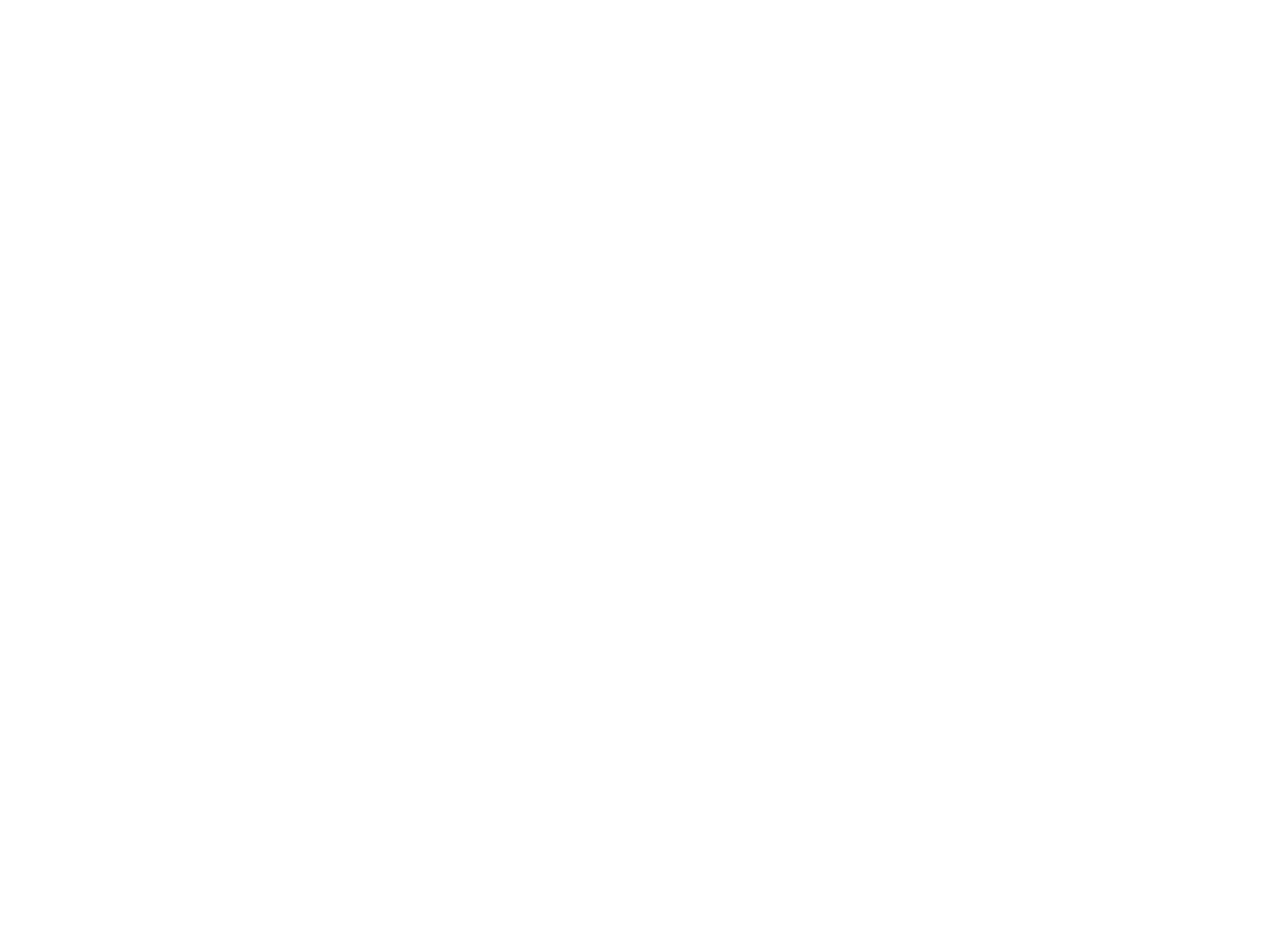
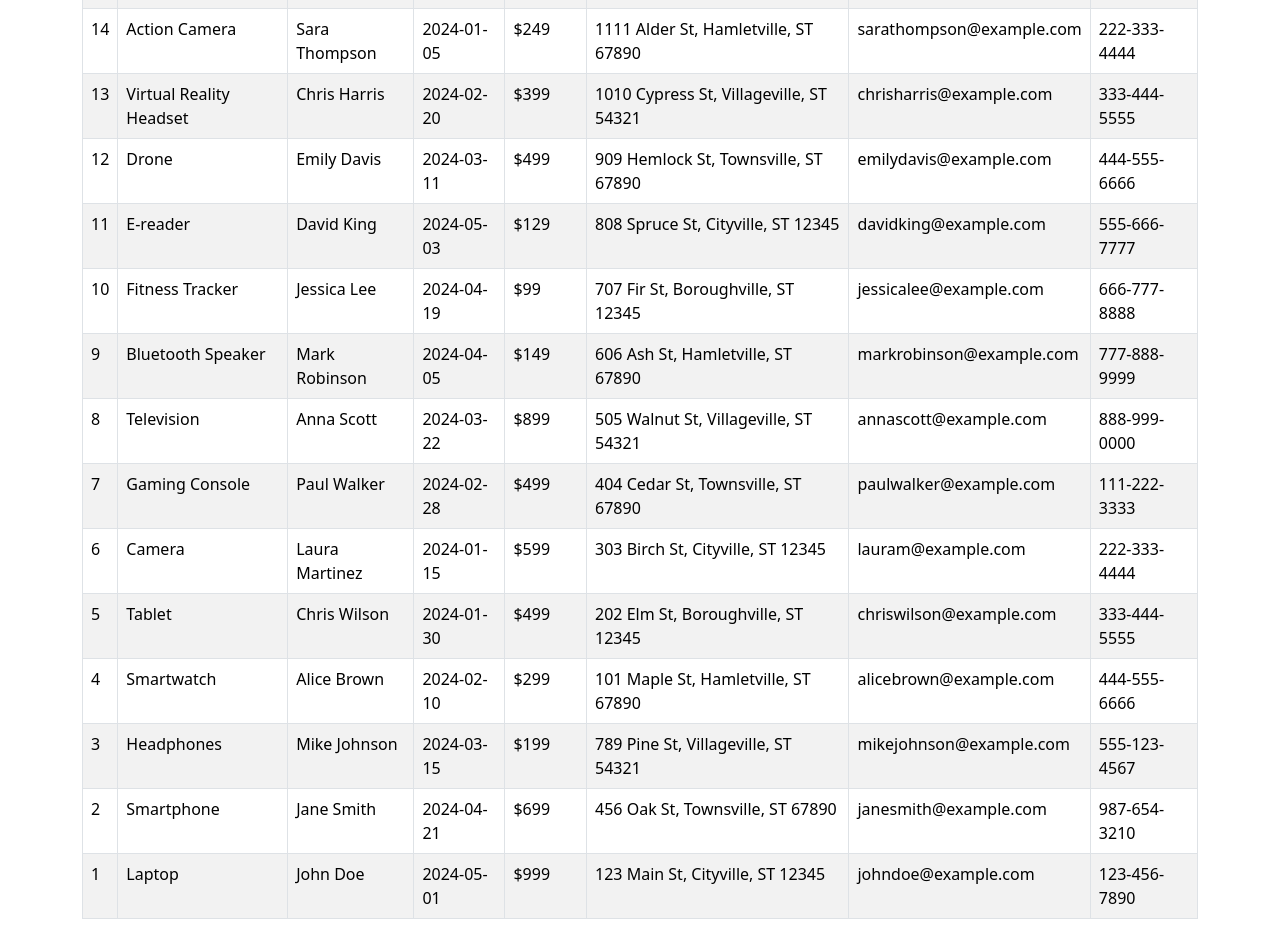
Before and after one commit to elvinjoy/CanCraft-adminPanel, a React (Vite) app: page / in a window 1280 px wide. Shown: the part 560-1495 px from the top of the page. Before the commit the page ends 800 px from the top, so only its background shows below. Built offline with nearby package versions, Linux system fonts and the light colour scheme; a web font is replaced by a local one.

Commit message:
added dummy view order page

```diff
--- a/src/App.jsx
+++ b/src/App.jsx
@@ -1,10 +1,18 @@
-import { BrowserRouter as Router } from 'react-router-dom';
+import React from 'react';
+import { BrowserRouter as Router, Routes, Route } from 'react-router-dom';
 import Dashboard from './components/dashboard/Dashboard';
+import ViewOrders from './components/viewOrders/ViewOrders';
 
 const App = () => {
     return (
         <Router>
-            <Dashboard />
+            <Routes>
+                <Route path='/' element={<Dashboard />} />
+                <Route path='/vieworders' element={<ViewOrders />} />
+                {/* <Route path='/manageusers' element={<AddStaff />} /> */}
+                {/* <Route path='/addnewsizeratio' element={<EditStaff />} /> */}
+                {/* <Route path='/demon' element={<Demon />} /> */}
+            </Routes>
         </Router>
     );
 }
--- a/src/components/dashboard/Dashboard.css
+++ b/src/components/dashboard/Dashboard.css
@@ -21,6 +21,7 @@
   font-family: "Teachers", sans-serif;
   font-weight: 400;
   font-style: normal;
+  text-decoration: none !important;
 }
 
 /* Hover effect for cards */
@@ -32,6 +33,10 @@
 .card-body {
   position: relative;
   z-index: 1;
+}
+
+.card-body a {
+  text-decoration: none;
 }
 
 .cart {
@@ -72,3 +77,7 @@
 .custom-margin-top {
   margin-top: 10px; /* Adjust the value as needed */
 }
+
+a {
+  text-decoration: none !important;
+}
--- a/src/components/dashboard/Dashboard.jsx
+++ b/src/components/dashboard/Dashboard.jsx
@@ -3,6 +3,8 @@
 import 'bootstrap/dist/css/bootstrap.min.css';
 import 'boxicons/css/boxicons.min.css';
 import './Dashboard.css';
+import { Link } from 'react-router-dom';
+import ViewOrders from '../viewOrders/ViewOrders';
 
 const DashboardComponent = () => {
   const [showWelcomeText, setShowWelcomeText] = useState(false);
@@ -18,35 +20,44 @@
         {showWelcomeText && <h4 className="welcome-text">Welcome to Admin Panel</h4>}
         <div className="row">
           <div className="col-md-6 mb-4">
+            <Link to='/vieworders'>
             <div className="card p-3 animate-card">
               <div className="card-body">
                 <span>View Orders<i className='bx bx-cart-alt cart'></i></span>
               </div>
             </div>
+            </Link>
           </div>
           <div className="col-md-6 mb-4">
+          <Link to='/manageusers'>
             <div className="card p-3 animate-card">
               <div className="card-body">
                 <span>Manage Users<i className="bx bxs-cart-add cart"></i></span>
               </div>
             </div>
+            </Link>
           </div>
           <div className="col-md-6 mb-4">
+          <Link to='/addnewsizeratio'>
             <div className="card p-3 animate-card">
               <div className="card-body">
                 <span>Add New Size Ratio<i className='bx bx-cart-alt cart'></i></span>
               </div>
             </div>
+            </Link>
           </div>
           <div className="col-md-6 mb-4">
+          <Link to='Card4'>
             <div className="card p-3 animate-card">
               <div className="card-body">
                 <span>Card 4<i className="bx bxs-cart-add cart"></i></span>
               </div>
             </div>
+            </Link>
           </div>
         </div>
       </div>
+      <ViewOrders />
     </>
   );
 }
--- a/src/components/viewOrders/ViewOrders.jsx
+++ b/src/components/viewOrders/ViewOrders.jsx
@@ -0,0 +1,195 @@
+import React from 'react';
+import { Table } from 'react-bootstrap';
+import 'bootstrap/dist/css/bootstrap.min.css';
+
+const ViewOrders = () => {
+    // Dummy data for the table
+    const orders = [
+        {
+            id: 1,
+            product: 'Laptop',
+            name: 'John Doe',
+            date: '2024-05-01',
+            amount: '$999',
+            address: '123 Main St, Cityville, ST 12345',
+            email: 'johndoe@example.com',
+            phone: '123-456-7890'
+        },
+        {
+            id: 2,
+            product: 'Smartphone',
+            name: 'Jane Smith',
+            date: '2024-04-21',
+            amount: '$699',
+            address: '456 Oak St, Townsville, ST 67890',
+            email: 'janesmith@example.com',
+            phone: '987-654-3210'
+        },
+        {
+            id: 3,
+            product: 'Headphones',
+            name: 'Mike Johnson',
+            date: '2024-03-15',
+            amount: '$199',
+            address: '789 Pine St, Villageville, ST 54321',
+            email: 'mikejohnson@example.com',
+            phone: '555-123-4567'
+        },
+        {
+            id: 4,
+            product: 'Smartwatch',
+            name: 'Alice Brown',
+            date: '2024-02-10',
+            amount: '$299',
+            address: '101 Maple St, Hamletville, ST 67890',
+            email: 'alicebrown@example.com',
+            phone: '444-555-6666'
+        },
+        {
+            id: 5,
+            product: 'Tablet',
+            name: 'Chris Wilson',
+            date: '2024-01-30',
+            amount: '$499',
+            address: '202 Elm St, Boroughville, ST 12345',
+            email: 'chriswilson@example.com',
+            phone: '333-444-5555'
+        },
+        {
+            id: 6,
+            product: 'Camera',
+            name: 'Laura Martinez',
+            date: '2024-01-15',
+            amount: '$599',
+            address: '303 Birch St, Cityville, ST 12345',
+            email: 'lauram@example.com',
+            phone: '222-333-4444'
+        },
+        {
+            id: 7,
+            product: 'Gaming Console',
+            name: 'Paul Walker',
+            date: '2024-02-28',
+            amount: '$499',
+            address: '404 Cedar St, Townsville, ST 67890',
+            email: 'paulwalker@example.com',
+            phone: '111-222-3333'
+        },
+        {
+            id: 8,
+            product: 'Television',
+            name: 'Anna Scott',
+            date: '2024-03-22',
+            amount: '$899',
+            address: '505 Walnut St, Villageville, ST 54321',
+            email: 'annascott@example.com',
+            phone: '888-999-0000'
+        },
+        {
+            id: 9,
+            product: 'Bluetooth Speaker',
+            name: 'Mark Robinson',
+            date: '2024-04-05',
+            amount: '$149',
+            address: '606 Ash St, Hamletville, ST 67890',
+            email: 'markrobinson@example.com',
+            phone: '777-888-9999'
+        },
+        {
+            id: 10,
+            product: 'Fitness Tracker',
+            name: 'Jessica Lee',
+            date: '2024-04-19',
+            amount: '$99',
+            address: '707 Fir St, Boroughville, ST 12345',
+            email: 'jessicalee@example.com',
+            phone: '666-777-8888'
+        },
+        {
+            id: 11,
+            product: 'E-reader',
+            name: 'David King',
+            date: '2024-05-03',
+            amount: '$129',
+            address: '808 Spruce St, Cityville, ST 12345',
+            email: 'davidking@example.com',
+            phone: '555-666-7777'
+        },
+        {
+            id: 12,
+            product: 'Drone',
+            name: 'Emily Davis',
+            date: '2024-03-11',
+            amount: '$499',
+            address: '909 Hemlock St, Townsville, ST 67890',
+            email: 'emilydavis@example.com',
+            phone: '444-555-6666'
+        },
+        {
+            id: 13,
+            product: 'Virtual Reality Headset',
+            name: 'Chris Harris',
+            date: '2024-02-20',
+            amount: '$399',
+            address: '1010 Cypress St, Villageville, ST 54321',
+            email: 'chrisharris@example.com',
+            phone: '333-444-5555'
+        },
+        {
+            id: 14,
+            product: 'Action Camera',
+            name: 'Sara Thompson',
+            date: '2024-01-05',
+            amount: '$249',
+            address: '1111 Alder St, Hamletville, ST 67890',
+            email: 'sarathompson@example.com',
+            phone: '222-333-4444'
+        },
+        {
+            id: 15,
+            product: 'Portable Charger',
+            name: 'Ryan White',
+            date: '2024-04-25',
+            amount: '$59',
+            address: '1212 Willow St, Boroughville, ST 12345',
+            email: 'ryanwhite@example.com',
+            phone: '111-222-3333'
+        }
+    ];
+
+    return (
+        <div className="container mt-4">
+            <h1>View Orders</h1>
+            <Table striped bordered hover>
+                <thead>
+                    <tr>
+                        <th>#</th>
+                        <th>Product</th>
+                        <th>Name</th>
+                        <th>Date</th>
+                        <th>Amount</th>
+                        <th>Address</th>
+                        <th>Email</th>
+                        <th>Phone</th>
+                    </tr>
+                </thead>
+                <tbody>
+                    {orders.reverse().map((order) => (
+                        <tr key={order.id}>
+                            <td>{order.id}</td>
+                            <td>{order.product}</td>
+                            <td>{order.name}</td>
+                            <td>{order.date}</td>
+                            <td>{order.amount}</td>
+                            <td>{order.address}</td>
+                            <td>{order.email}</td>
+                            <td>{order.phone}</td>
+                        </tr>
+                    ))}
+                </tbody>
+            </Table>
+        </div>
+    );
+};
+
+export default ViewOrders;
```
